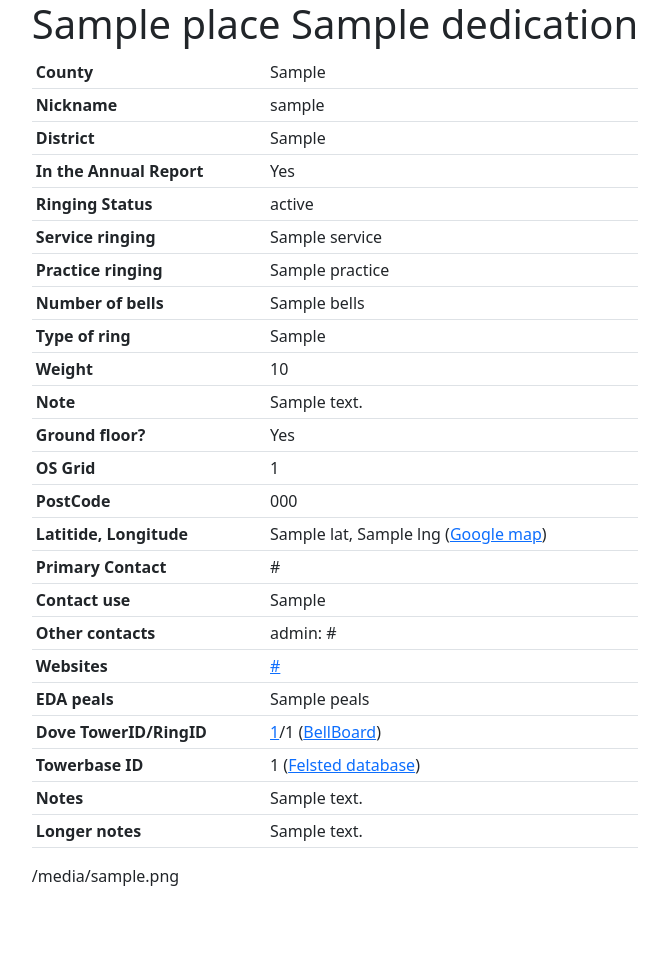
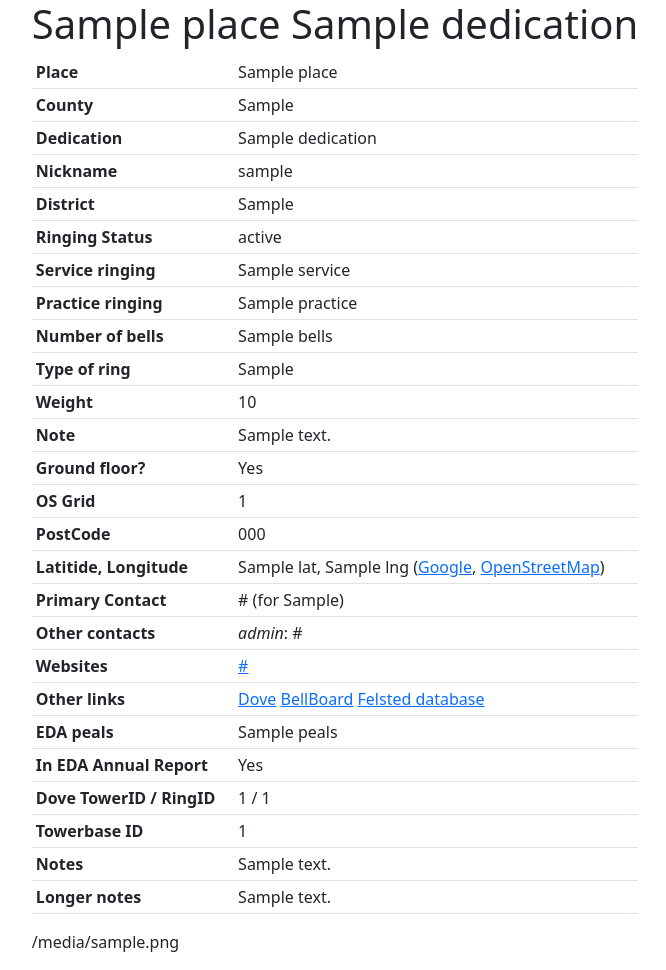
Before and after one commit to jw35/eda-django, a Django app: template eda/tower_database/templates/tower_database/tower_detail.html in a window 1280 px wide. Shown: the whole page, without its empty margins (305-971 px from the left). Before the commit the page ends 886 px from the top, so only its background shows below. Run offline with Django 5.2, Linux system fonts and the light colour scheme; the template is opened without the code that fills it: most values are stand-ins (such as "Sample title", 1, 10 or a date in 2020); some libraries are stand-ins or nearby versions.

Commit message:
Assorted tidies and fixes

```diff
--- a/eda/eda/templates/eda/base.html
+++ b/eda/eda/templates/eda/base.html
@@ -8,7 +8,7 @@
 
     <meta charset="utf-8">
     <meta name="viewport" content="width=device-width, initial-scale=1">
-    <title>EDA Admin</title>
+    <title>{% block title %}EDA Automation{% endblock %}</title>
     <link rel="stylesheet" href="{% static 'eda/bootstrap.css' %}">
 
   </head>
--- a/eda/tower_database/admin.py
+++ b/eda/tower_database/admin.py
@@ -142,7 +142,7 @@ class TowerAdmin(SearchAutoCompleteAdmin, SimpleHistoryAdmin):
             "Contacts, links and notes", {
                 "fields": (
                     "primary_contact",
-                    "contact_use",
+                    "contact_restriction",
                     "dove_ringid",
                     "dove_towerid",
                     "dove_link_html",
--- a/eda/tower_database/templates/tower_database/practice_list.html
+++ b/eda/tower_database/templates/tower_database/practice_list.html
@@ -1,6 +1,8 @@
 {% extends 'eda/base.html' %}
 
 {% load static %}
+
+{% block title %}{{ title }}{% endblock %}
 
 {% block content %}
 
--- a/eda/tower_database/templates/tower_database/tower_detail.html
+++ b/eda/tower_database/templates/tower_database/tower_detail.html
@@ -1,6 +1,8 @@
 {% extends 'eda/base.html' %}
 
 {% load static %}
+
+{% block title %}{{ tower.place }} {{ tower.dedication }}{% endblock %}
 
 {% block content %}
 
@@ -15,8 +17,16 @@
 	<tbody>
 
 	<tr class="text-start">
+		<td class="fw-bold">Place</td>
+		<td>{{ tower.place }}</td>
+	</tr>
+	<tr class="text-start">
 		<td class="fw-bold">County</td>
 		<td>{{ tower.get_county_display }}</td>
+	</tr>
+	<tr class="text-start">
+		<td class="fw-bold">Dedication</td>
+		<td>{{ tower.dedication }}</td>
 	</tr>
 	{% if tower.fulldedication %}
 	<tr>
@@ -33,10 +43,6 @@
 	<tr>
 		<td class="fw-bold">District</td>
 		<td>{{ tower.get_district_display }}</td>
-	</tr>
-	<tr>
-		<td class="fw-bold">In the Annual Report</td>
-		<td>{{ tower.report|yesno|capfirst }}</td>
 	</tr>
 	<tr>
 		<td class="fw-bold">Ringing Status</td>
@@ -80,21 +86,17 @@
 	</tr>
 	<tr>
 		<td class="fw-bold">Latitide, Longitude</td>
-		<td>{{ tower.lat }}, {{ tower.lng }} (<a href="https://www.google.com/maps/search/?api=1&query={{ tower.lat }},{{ tower.lng }}">Google map</a>)</td>
+		<td>{{ tower.lat }}, {{ tower.lng }} (<a href="https://www.google.com/maps/search/?api=1&query={{ tower.lat }},{{ tower.lng }}">Google</a>, <a href="https://www.openstreetmap.org/?mlat={{ tower.lat}}&mlon={{ tower.lng }}&zoom=16">OpenStreetMap</a>)</td>
 	</tr>
 	<tr>
 		<td class="fw-bold">Primary Contact</td>
-		<td>{% if tower.contact_use != 'None' %}{{ tower.primary_contact.as_links }}{% endif %}</td>
-	</tr>
-	<tr>
-		<td class="fw-bold">Contact use</td>
-		<td>{% if tower.contact_use != 'None' %}{{ tower.contact_use }}{% endif %}</td>
+		<td>{{ tower.primary_contact.as_links }}{% if tower.contact_restriction != 'None' %} (for {{ tower.contact_restriction }}){% endif %}</td>
 	</tr>
 	<tr>
 		<td class="fw-bold">Other contacts</td>
 		<td>
 	    {% for other in other_contacts.all %}
-		{{ other.get_role_display }}: {{ other.contact.as_links }}<br>
+		<i>{{ other.get_role_display }}</i>: {{ other.contact.as_links }}<br>
 		{% endfor %}
 	    </td>
 	</tr>
@@ -106,17 +108,25 @@
     	{% endfor %}
         </td>
     </tr>
+    <tr>
+		<td class="fw-bold">Other links</td>
+		<td><a href="{{ tower.dove_link }}">Dove</a> <a href="{{ tower.bellboard_link }}">BellBoard</a>  <a href="{{ tower.felstead_link }}">Felsted database</a></td>
+	</tr>
 	<tr>
 		<td class="fw-bold">EDA peals</td>
 		<td>{{ tower.peals }}</td>
 	</tr>
 	<tr>
-		<td class="fw-bold">Dove TowerID/RingID</td>
-		<td><a href="{{ tower.dove_link }}">{{ tower.dove_towerid }}</a>/{{ tower.dove_ringid }} (<a href="{{ tower.bellboard_link }}">BellBoard</a>) </td>
+		<td class="fw-bold">In EDA Annual Report</td>
+		<td>{{ tower.report|yesno|capfirst }}</td>
+	</tr>
+	<tr>
+		<td class="fw-bold">Dove TowerID / RingID</td>
+		<td>{{ tower.dove_towerid }} / {{ tower.dove_ringid }} </td>
 	</tr>
 	<tr>
 		<td class="fw-bold">Towerbase ID</td>
-		<td>{{ tower.towerbase_id }} (<a href="{{ tower.felstead_link }}">Felsted database</a>)</td>
+		<td>{{ tower.towerbase_id }}</td>
 	</tr>
 	<tr>
 		<td class="fw-bold">Notes</td>
--- a/eda/tower_database/templates/tower_database/tower_list.html
+++ b/eda/tower_database/templates/tower_database/tower_list.html
@@ -1,6 +1,8 @@
 {% extends 'eda/base.html' %}
 
 {% load static %}
+
+{% block title %}{{ title }}{% endblock %}
 
 {% block content %}
 
@@ -10,7 +12,7 @@
 
 <h1>{{ title }}</h1>
 
-<p>We believe our lists include all towers with 3 or more bells within the area of the Diocese of Ely (not all of which owned and maintained by the Diocese itself).</p>
+<p>We believe our lists include all towers with 3 or more bells within the area of the Diocese of Ely<br>(not all of which owned and maintained by the Diocese itself).</p>
 
 {% if notes %}
 <p>{{ notes }}</p>
@@ -45,7 +47,7 @@
             <td>{{ tower.dedication }}</td>
             <td>{{ tower.bells }}</td>
             <td>{{ tower.get_ringing_status_display }}</td>
-            <td>{% if not tower.report %}<i>{% endif %}{{ tower.get_district_display }}{% if not tower.report %}</i>{% endif %}</td>
+            <td>{{ tower.get_district_display }}</td>
 
         </tr>
 
```
Also changed, not shown: eda/eda/templates/eda/index.html (+11 -7 lines), eda/tower_database/management/commands/reload_data.py (+4 -6 lines), eda/tower_database/models.py (+13 -10 lines), eda/tower_database/migrations/0011_rename_contact_use_historicaltower_contact_restriction_and_more.py (added), eda/tower_database/migrations/0012_alter_historicaltower_contact_restriction_and_more.py (added), eda/tower_database/migrations/0013_alter_contactmap_role_and_more.py (added).
